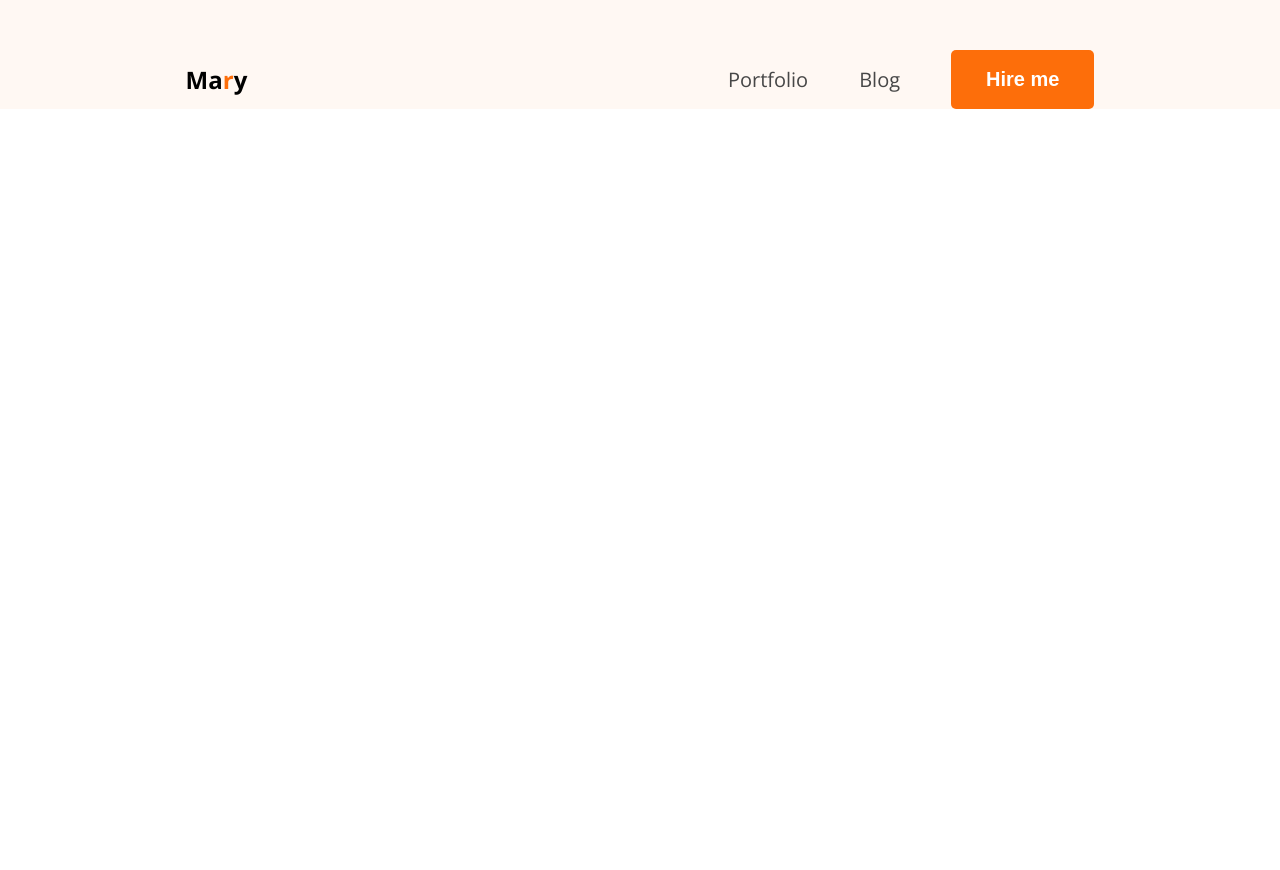
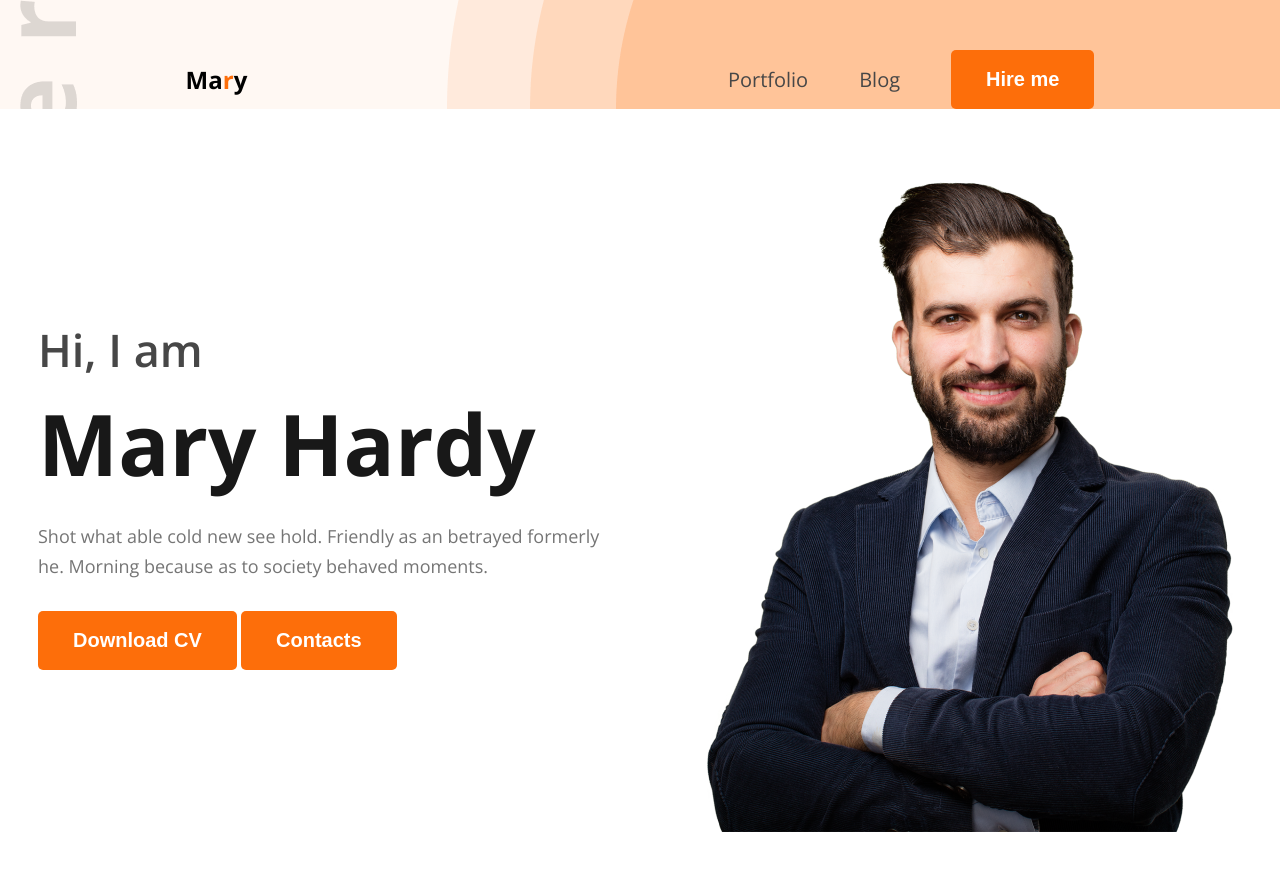
Before and after one commit to saadman04raihan/my-third-github, a plain HTML site: page hero-dev-code/index.html in a window 1280 px wide. Before the commit the page ends 800 px from the top, so only its background shows below. Drawn offline with nearby package versions, Linux system fonts and the light colour scheme.

Commit message:
Header prepared by Figma

```diff
--- a/hero-dev-code/index.html
+++ b/hero-dev-code/index.html
@@ -25,6 +25,27 @@
                 </ul>
         </nav>
     </header>
+    <section id="banner">
 
+  <div class="banner-content">
+    <h2>Hi, I am</h2>
+    <h1>Mary Hardy</h1>
+    <p>
+      Shot what able cold new see hold.
+      Friendly as an betrayed formerly he.
+      Morning because as to society behaved moments.
+    </p>
+
+    <div>
+      <button class="btn">Download CV</button>
+      <button class="btn">Contacts</button>
+    </div>
+  </div>
+
+  <div class="banner-image">
+    <img src="images/hardy.png" alt="Mary Hardy">
+  </div>
+
+</section>
 </body>
 </html>
--- a/hero-dev-code/styles/portfolio.css
+++ b/hero-dev-code/styles/portfolio.css
@@ -27,10 +27,14 @@
   font-size: 20px;
   font-weight: bold;
   color: white;
+  cursor: pointer;
 }
 /* main styles */
 header {
     background-color: #FFF8F3;
+    background: url("../images/developer.png"), url("../images/header_bg.png"), #FFF8F3;
+    background-position: top left, bottom right;
+    background-repeat: no-repeat;
     padding-top: 50px;
     }
 
@@ -56,3 +60,41 @@
             color: #474747;
             text-decoration: none;
             }
+
+            #banner{
+             /* border: 1px solid red; */
+              padding:47px 38px;
+              display: flex;
+              justify-content: space-between;
+              align-items: center;
+            }
+
+            #banner .banner-content{
+              max-width: 585px;
+            }
+
+            #banner .banner-content h2 {
+              font-size: 45px;
+              font-weight: 600;
+              color:#474747;
+              margin-bottom: 5px;
+            }
+
+            #banner .banner-content h1{
+              font-size: 85px;
+              font-weight: bold;
+              color: #181818;
+              margin-bottom: 20px;
+            }
+
+            #banner .banner-content p{
+              font-size: 18px;
+              color: #757575;
+              line-height: 30px;
+              margin-bottom: 30px;
+            }
+
+            #banner .banner-image img{
+              max-width: 585px;
+              vertical-align: middle;
+            }
```
